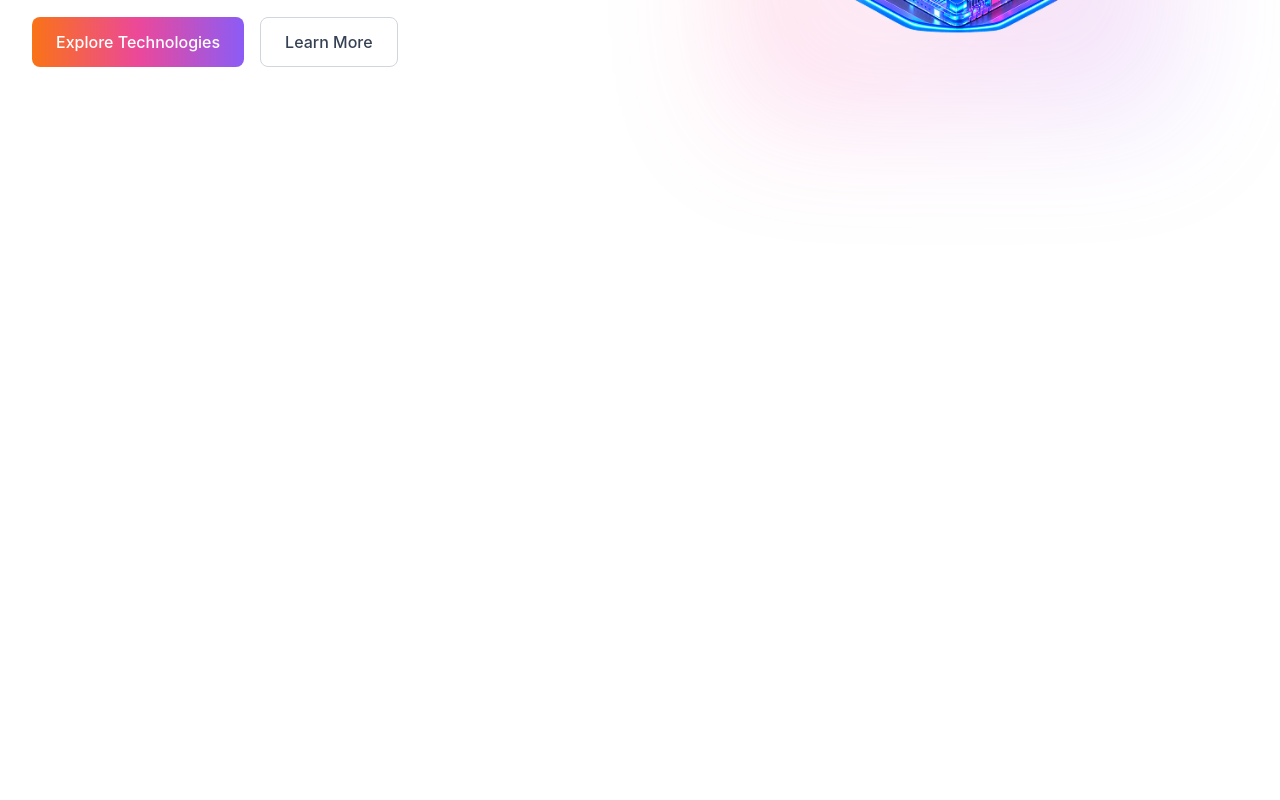
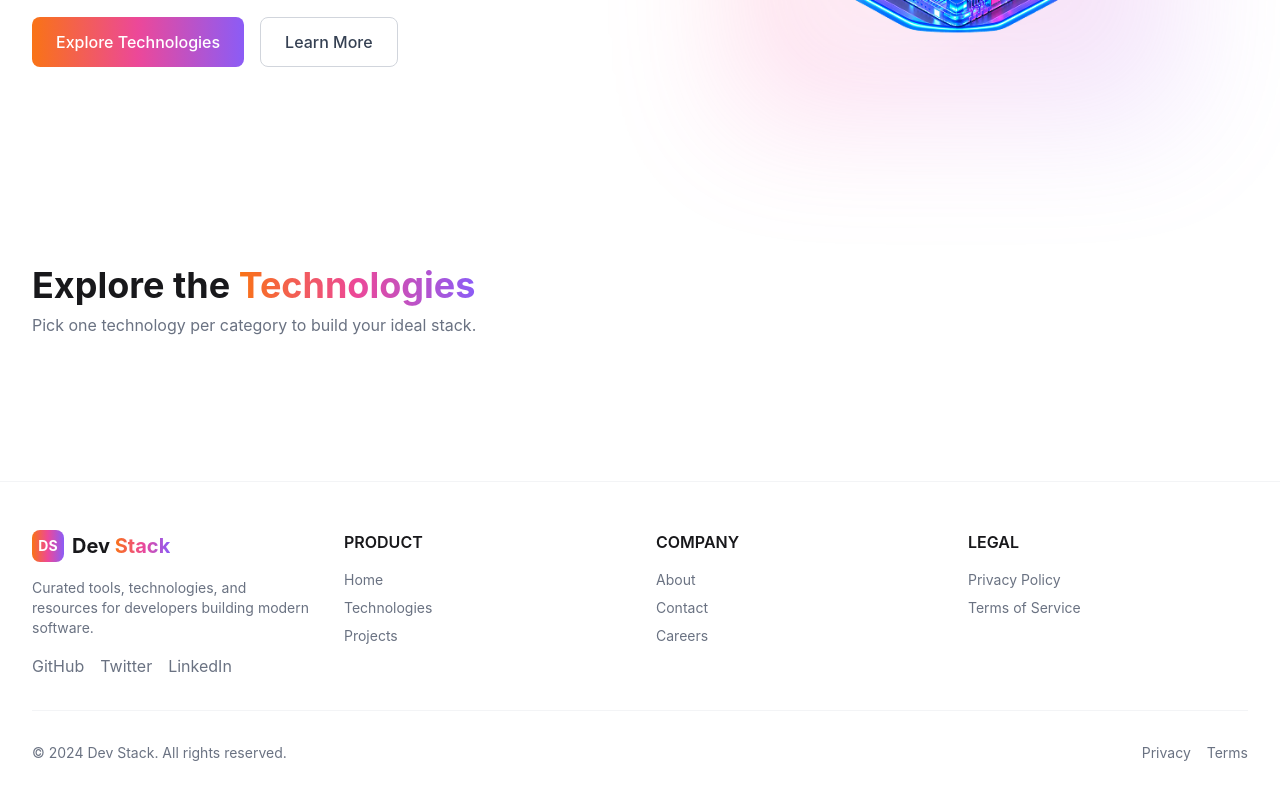
Before and after one commit to rahatlab/assignment_five, a React (Vite) app: page / in a window 1280 px wide. Shown: the part 488-1288 px from the top of the page. Before the commit the page ends 800 px from the top, so only its background shows below. Built offline with nearby package versions, Linux system fonts and the light colour scheme.

Commit message:
footer spinner added

```diff
--- a/src/App.jsx
+++ b/src/App.jsx
@@ -1,6 +1,7 @@
 import { ToastContainer } from "react-toastify";
 import Navbar from "./components/Navbar";
 import Hero from "./components/Hero";
+import Footer from "./components/Footer";
 
 function App() {
   return (
@@ -22,6 +23,23 @@
       {/* Home layout */}
       <Navbar />
       <Hero />
+
+      {/* Main section */}
+
+      <div className="max-w-7xl mx-auto px-4 sm:px-6 lg:px-8 py-12">
+        <div className="mb-8">
+          <h2 className="text-3xl lg:text-4xl font-bold">
+            Explore the <span className="gradient-text">Technologies</span>
+          </h2>
+          <p className="text-gray-500 mt-2">
+            Pick one technology per category to build your ideal stack.
+          </p>
+        </div>
+        <div className="flex flex-col lg:flex-row gap-8 items-start">
+          <div className="lg:w-80 shrink-0 lg:sticky lg:top-24"></div>
+        </div>
+      </div>
+      <Footer />
     </div>
   );
 }
--- /dev/null
+++ b/src/components/Footer.jsx
@@ -0,0 +1,61 @@
+const Footer = () => {
+  return (
+    <footer className="border-t border-gray-100 mt-16">
+      <div className="max-w-7xl mx-auto px-4 sm:px-6 lg:px-8 py-12">
+        <div className="grid grid-cols-1 md:grid-cols-4 gap-8">
+          <div className="md:col-span-1">
+            <div className="flex items-center gap-2 mb-4">
+              <div className="w-8 h-8 gradient-brand rounded-lg flex items-center justify-center">
+                <span className="text-white font-bold text-sm">DS</span>
+              </div>
+              <span className="text-xl font-bold">
+                Dev <span className="gradient-text">Stack</span>
+              </span>
+            </div>
+            <p className="text-gray-500 text-sm mb-4">
+              Curated tools, technologies, and resources for developers building
+              modern software.
+            </p>
+            <div className="flex gap-4">
+              <a href="#" className="text-gray-500 hover:text-gray-700 transition">GitHub</a>
+              <a href="#" className="text-gray-500 hover:text-gray-700 transition">Twitter</a>
+              <a href="#" className="text-gray-500 hover:text-gray-700 transition">LinkedIn</a>
+            </div>
+          </div>
+          <div>
+            <h4 className="font-semibold mb-4">PRODUCT</h4>
+            <ul className="space-y-2 text-sm text-gray-500">
+              <li><a href="#" className="hover:text-gray-700 transition">Home</a></li>
+              <li><a href="#" className="hover:text-gray-700 transition">Technologies</a></li>
+              <li><a href="#" className="hover:text-gray-700 transition">Projects</a></li>
+            </ul>
+          </div>
+          <div>
+            <h4 className="font-semibold mb-4">COMPANY</h4>
+            <ul className="space-y-2 text-sm text-gray-500">
+              <li><a href="#" className="hover:text-gray-700 transition">About</a></li>
+              <li><a href="#" className="hover:text-gray-700 transition">Contact</a></li>
+              <li><a href="#" className="hover:text-gray-700 transition">Careers</a></li>
+            </ul>
+          </div>
+          <div>
+            <h4 className="font-semibold mb-4">LEGAL</h4>
+            <ul className="space-y-2 text-sm text-gray-500">
+              <li><a href="#" className="hover:text-gray-700 transition">Privacy Policy</a></li>
+              <li><a href="#" className="hover:text-gray-700 transition">Terms of Service</a></li>
+            </ul>
+          </div>
+        </div>
+        <div className="border-t border-gray-100 mt-8 pt-8 flex flex-col sm:flex-row justify-between items-center text-sm text-gray-500">
+          <p>&copy; 2024 Dev Stack. All rights reserved.</p>
+          <div className="flex gap-4 mt-4 sm:mt-0">
+            <a href="#" className="hover:text-gray-700 transition">Privacy</a>
+            <a href="#" className="hover:text-gray-700 transition">Terms</a>
+          </div>
+        </div>
+      </div>
+    </footer>
+  );
+};
+
+export default Footer;
--- /dev/null
+++ b/src/components/Spinner.jsx
@@ -0,0 +1,13 @@
+const Spinner = () => {
+  return (
+    <div className="flex flex-col items-center justify-center py-20">
+      <div className="relative">
+        <div className="w-16 h-16 border-4 border-gray-200 rounded-full"></div>
+        <div className="w-16 h-16 border-4 border-transparent border-t-pink-500 rounded-full animate-spin absolute top-0 left-0"></div>
+      </div>
+      <p className="mt-4 text-gray-500 font-medium">Loading technologies...</p>
+    </div>
+  );
+};
+
+export default Spinner;
```
